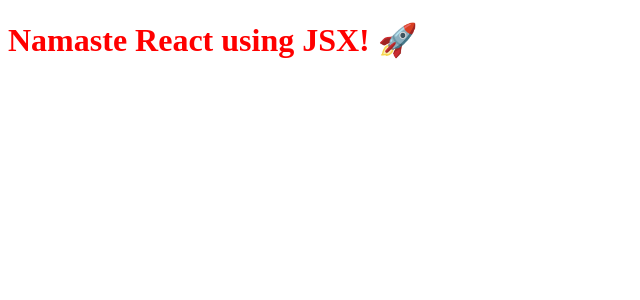
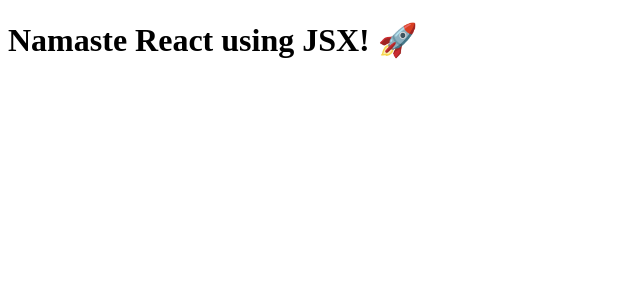
Before and after one commit to Prachi24599/namaste-react, a React (Vite) app: page / in a window 1280 px wide. Shown: the top 300 px of the page, without its empty margins (0-640 px from the left). Built offline with nearby package versions, Linux system fonts and the light colour scheme.

Commit message:
Adding attributes in JSX

```diff
--- a/App.js
+++ b/App.js
@@ -1,7 +1,7 @@
 import React from "react";
 import ReactDOM from "react-dom/client";
 
-//React.createElement => Object => HTMLElement(render)
+//React.createElement => ReactElement - JS Object => HTMLElement(render)
 
 const heading = React.createElement("h1", {}, "Namaste React 🚀");
 console.log(heading);
@@ -9,7 +9,10 @@
 // JSX is not HTML inside javascript
 // JSX is HTML-like or XML-like syntax
 
-const jsxHeading = <h1 id="heading">Namaste React using JSX! 🚀</h1>
+//JSX  - transpiled before it reaches the JS engine
+
+//JSX => React.createElement => ReactElement - JS Object => HTMLElement(render)
+const jsxHeading = <h1 className="heading" tabIndex="1">Namaste React using JSX! 🚀</h1>
 console.log(jsxHeading);
 
 const root = ReactDOM.createRoot(document.getElementById("root"));
```
